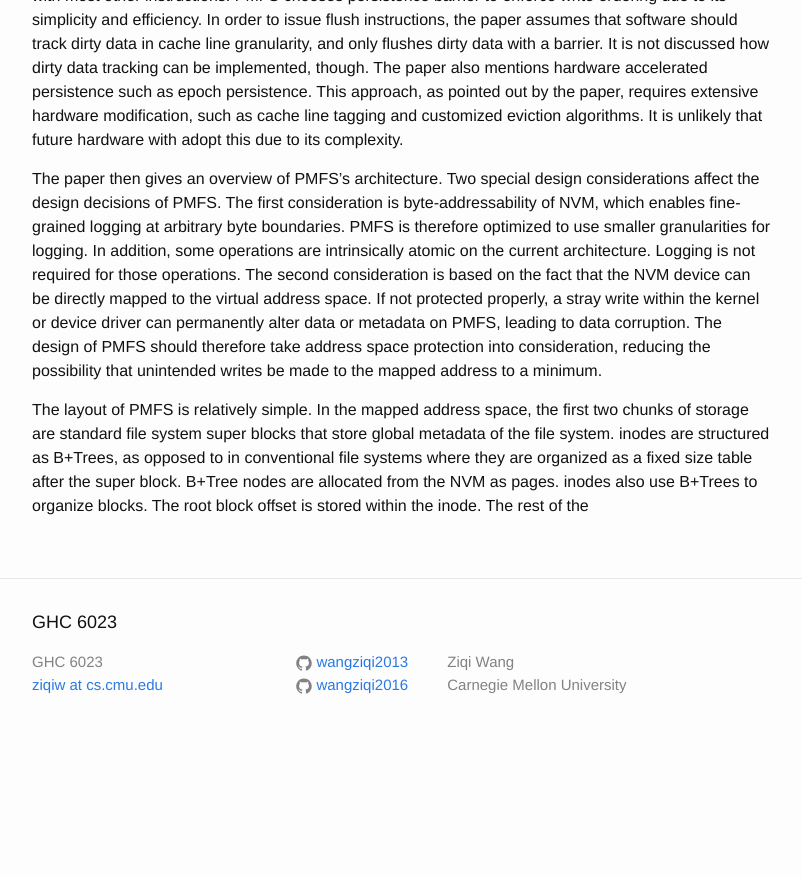
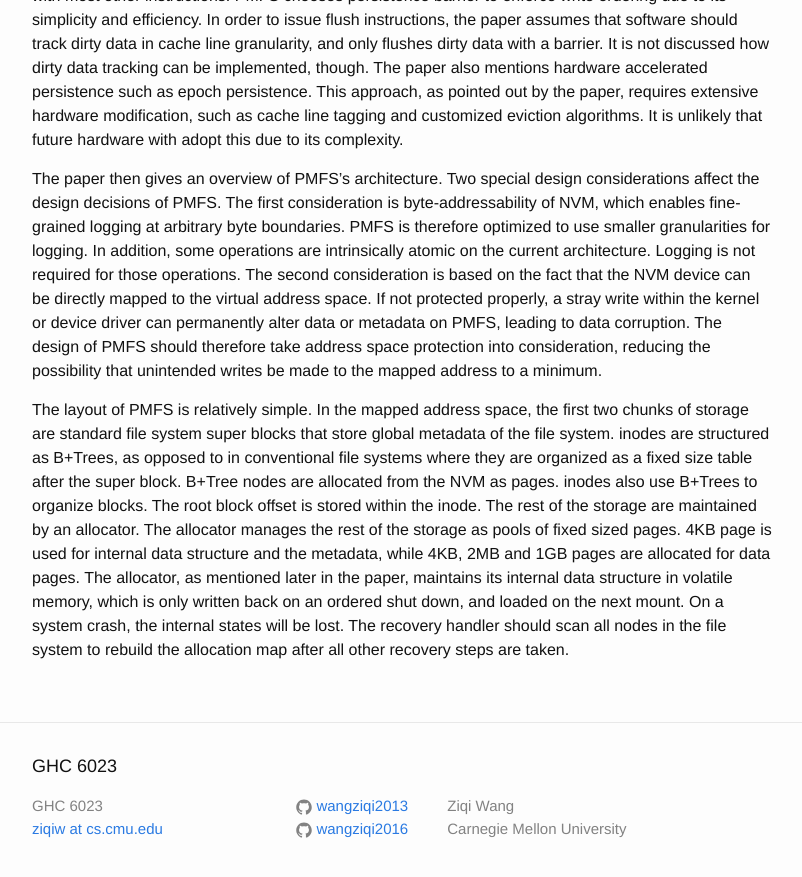
Before and after one commit to wangziqi2013/wangziqi2013.github.io, a Jekyll site: the page built from _posts/2020-06-23-pmfs.markdown, in a window 1280 px wide and 900 px high, scrolled down 1240 px. Shown: the top 877 px of the window, without its empty margins (238-1040 px from the left). Built offline with Jekyll 4.4.1, drawn with Linux system fonts in a browser that asks for light colours; before the commit the page ends 1996 px from its top, so only the background shows below that.

Commit message:
Adding allocator

```diff
--- a/_posts/2020-06-23-pmfs.markdown
+++ b/_posts/2020-06-23-pmfs.markdown
@@ -63,4 +63,9 @@ The layout of PMFS is relatively simple. In the mapped address space, the first
 system super blocks that store global metadata of the file system. inodes are structured as B+Trees, as opposed to in
 conventional file systems where they are organized as a fixed size table after the super block. B+Tree nodes are allocated
 from the NVM as pages. inodes also use B+Trees to organize blocks. The root block offset is stored within the inode.
-The rest of the
+The rest of the storage are maintained by an allocator. The allocator manages the rest of the storage as pools of
+fixed sized pages. 4KB page is used for internal data structure and the metadata, while 4KB, 2MB and 1GB pages are allocated
+for data pages. The allocator, as mentioned later in the paper, maintains its internal data structure in volatile memory,
+which is only written back on an ordered shut down, and loaded on the next mount.
+On a system crash, the internal states will be lost. The recovery handler should scan all nodes in the file system to
+rebuild the allocation map after all other recovery steps are taken.
```
